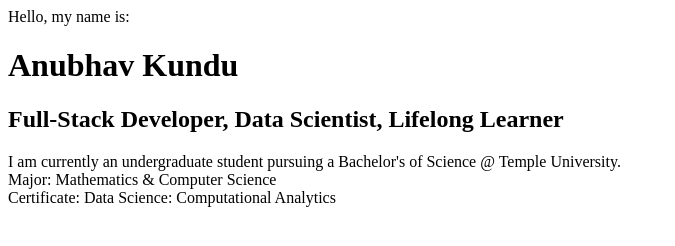
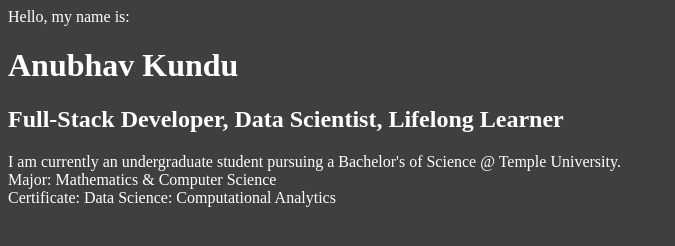
Before and after one commit to anuk2001/anubhavwebsite, a website: page index.html in a window 1280 px wide. Shown: the whole page, without its empty margins (0-675 px from the left). Drawn offline with Linux system fonts and the light colour scheme.

Commit message:
css file

```diff
--- a/index.html
+++ b/index.html
@@ -1,3 +1,7 @@
+<head>
+    <link rel = "stylesheet" href = "styles.css">
+</head>
+
 <body>
 <div class = "text">
     <p >Hello, my name is:</p>
--- /dev/null
+++ b/styles.css
@@ -0,0 +1,7 @@
+body {
+    background-color: #3f3f3f;
+}
+
+.text {
+    color: white;
+}
```
